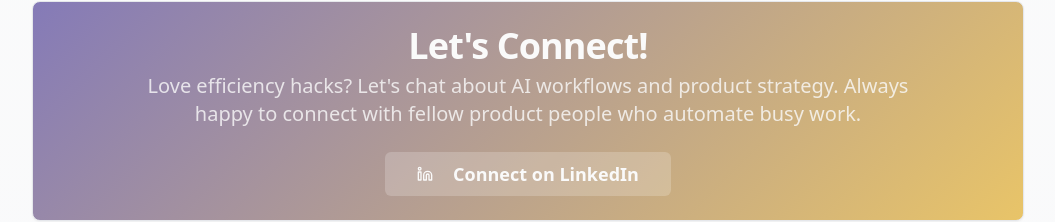
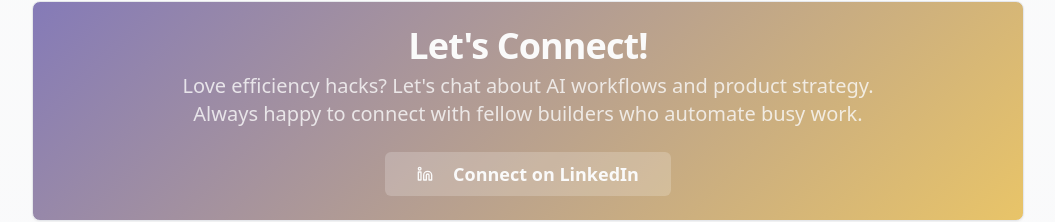
Before and after one commit to i-dedova/lazy-pm-ai-workbook, a React (Vite) app: page / in a window 1280 px wide. Shown: the part 3516-3738 px from the top of the page, without its empty margins (112-1167 px from the left). Built offline with nearby package versions, Linux system fonts and the light colour scheme.

Commit message:
Refactor connect section text
Adjusted text in the "Let's Connect" section to place the sentence "Always happy to connect with fellow builders who automate busy work" on a new line for improved readability, while maintaining the paragraph's logical flow and consistent font sizing.

```diff
--- a/src/pages/Index.tsx
+++ b/src/pages/Index.tsx
@@ -201,7 +201,9 @@ const Index = () => {
             <CardHeader className="text-center">
               <CardTitle className="text-3xl lg:text-4xl font-semibold max-w-3xl mx-auto">Let's Connect!</CardTitle>
               <CardDescription className="text-accent-foreground/80 text-lg lg:text-xl max-w-3xl mx-auto">
-                Love efficiency hacks? Let's chat about AI workflows and product strategy. Always happy to connect with fellow product people who automate busy work.
+                Love efficiency hacks? Let's chat about AI workflows and product strategy.
+                <br />
+                Always happy to connect with fellow builders who automate busy work.
               </CardDescription>
             </CardHeader>
             <CardContent className="text-center space-y-8">
```
